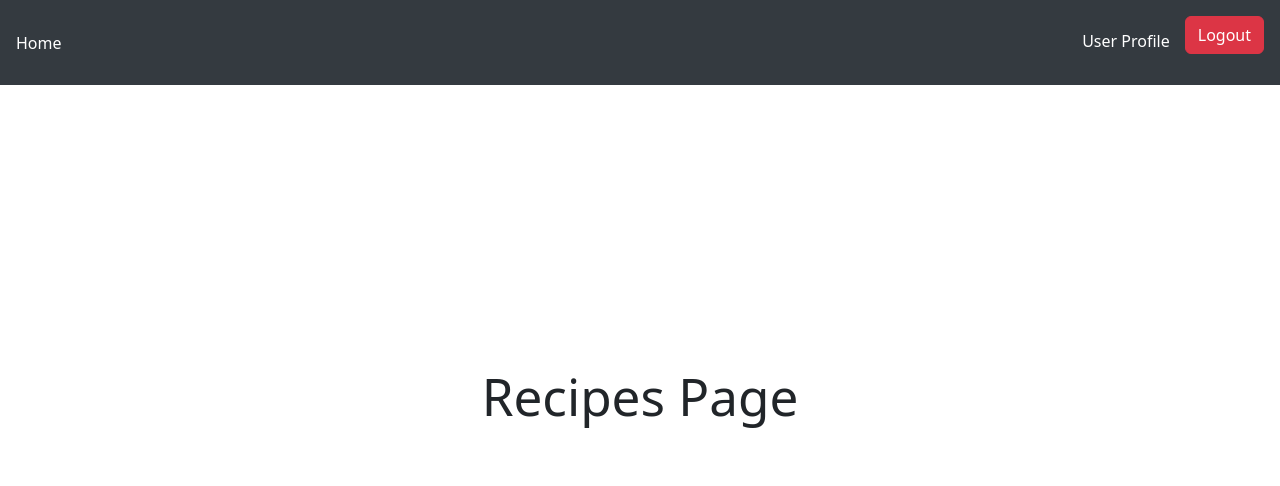
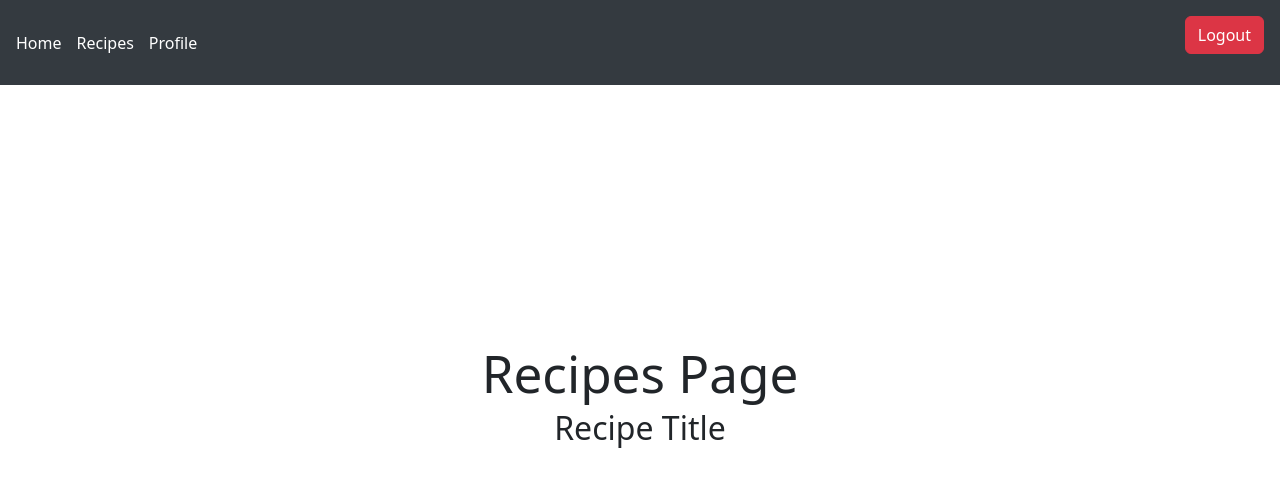
Before and after one commit to Gucci-Man/Capstone-II, a React (Vite) app in the folder frontend/: page /recipes in a window 1280 px wide. Shown: the top 486 px of the page. Built offline with nearby package versions, Linux system fonts and the light colour scheme; no server answers; sample sign-in values are in the browser's storage.

Commit message:
add recipe to NavBar and style

```diff
--- a/frontend/src/App.jsx
+++ b/frontend/src/App.jsx
@@ -1,4 +1,4 @@
-import './App.css'
+import './styles/App.css'
 import React, {useState, useEffect} from 'react';
 import { BrowserRouter } from "react-router-dom";
 import RouteList from './RouteList';
@@ -13,7 +13,7 @@ function App() {
   useEffect(() => {
     const checkLoggedIn = () => {
       setToken(localStorage.getItem('token'));
-      setUsername(localStorage.getItem('username')); // For NavBar
+      setUsername(localStorage.getItem('username')); // For accessing backend
       setIsLoggedIn(token !== null);
       /* console.log("inside useEffect App", isLoggedIn) */
     }
--- a/frontend/src/NavBar.jsx
+++ b/frontend/src/NavBar.jsx
@@ -24,9 +24,10 @@ const NavBar = ({ username, setIsLoggedIn }) => {
         <nav>
             <div className="navbar-left">
                 <Link to="/">Home</Link>
+                <Link to="/recipes">Recipes</Link>
+                <Link to={`/user/${username}`}>Profile</Link>
             </div>
             <div className="navbar-right">
-                <Link to={`/user/${username}`}>User Profile</Link>
                 <button onClick={handleLogout} className="btn btn-danger">Logout</button>
             </div>
         </nav>
--- a/frontend/src/RouteList.jsx
+++ b/frontend/src/RouteList.jsx
@@ -1,11 +1,11 @@
 import React from 'react';
 import { Routes, Route, Navigate, BrowserRouter } from 'react-router-dom';
 import WelcomePage from './routes/WelcomePage';
-import RegistrationForm from './routes/RegistrationForm';
+import RegistrationForm from './routes/Auth/RegistrationForm';
 import NotFound from './routes/NotFound';
 import Home from './routes/Home';
 import UserProfile from './routes/UserProfile';
-import RecipePage from './routes/RecipePage';
+import RecipePage from './routes/Recipe/RecipePage';
 
 const RouteList = ({token, setIsLoggedIn, setToken}) => {
     // TODO: Add route for user recipes
--- a/frontend/src/routes/LoginForm.jsx
+++ b/frontend/src/routes/Auth/LoginForm.jsx
@@ -1,6 +1,6 @@
 import React, { useState, useEffect } from 'react';
 import { Link, Navigate, useNavigate } from "react-router-dom";
-import '../styles/LoginForm.css'
+import '../../styles/LoginForm.css'
 import axios from 'axios';
 
 const baseURL = import.meta.env.VITE_BASE_URL;
--- a/frontend/src/routes/Home.jsx
+++ b/frontend/src/routes/Home.jsx
@@ -1,6 +1,6 @@
 import React, { useState, useEffect } from 'react';
 import { useNavigate } from 'react-router-dom';
-import RecipeCreation from './RecipeCreation';
+import RecipeCreation from './Recipe/RecipeCreation';
 
 
 // Only logged in users can see this page with token
--- /dev/null
+++ b/frontend/src/routes/Recipe/RecipeComponent.jsx
@@ -0,0 +1,12 @@
+import React from 'react';
+
+const RecipeComponent = ({ recipe }) => {
+
+    return (
+        <div className="recipe">
+            <h2>Recipe Title</h2>
+        </div>
+    );
+};
+
+export default RecipeComponent;
--- a/frontend/src/routes/RecipeCreation.jsx
+++ b/frontend/src/routes/Recipe/RecipeCreation.jsx
@@ -1,6 +1,7 @@
 import React, { useState, useEffect } from 'react';
 import { useNavigate } from 'react-router-dom';
 import axios from 'axios';
+import RecipeComponent from './RecipeComponent'; // To display recipe
 
 const baseURL = import.meta.env.VITE_BASE_URL;
 
@@ -56,7 +57,7 @@ const RecipeCreation = ({ token }) => {
         }
     };
 
-    // TODO: Style display of created recipe
+    // TODO: Use RecipeComponent to display instead of form
     return (
         <div>
             {isLoading && <div className="loading-screen">Loading...</div>}
--- a/frontend/src/routes/RecipePage.jsx
+++ b/frontend/src/routes/Recipe/RecipePage.jsx
@@ -1,7 +1,7 @@
 import React, {useState, useEffect } from 'react';
 import { useNavigate } from 'react-router-dom'
 import axios from 'axios';
-// TODO create and import recipe component
+import RecipeComponent from './RecipeComponent';
 
 const RecipePage = ({ token }) => {
     const navigate = useNavigate();
@@ -19,6 +19,7 @@ const RecipePage = ({ token }) => {
     return (
         <div>
             <h1>Recipes Page</h1>
+            <RecipeComponent />
         </div>
     );
 };
--- a/frontend/src/routes/WelcomePage.jsx
+++ b/frontend/src/routes/WelcomePage.jsx
@@ -1,6 +1,6 @@
 import React, { useEffect} from 'react';
 import { Link, useNavigate  } from 'react-router-dom';
-import LoginForm from './LoginForm';
+import LoginForm from './Auth/LoginForm';
 
 const WelcomePage = ({token, setIsLoggedIn}) => {
     const navigate = useNavigate();
--- a/frontend/src/styles/NavBar.css
+++ b/frontend/src/styles/NavBar.css
@@ -1,17 +1,15 @@
 /* NavBar.css */
 nav {
-    background-color: #343a40; /* Dark gray background */
+  background-color: #343a40;
   color: white;
   padding: 1rem;
   display: flex;
   align-items: center;
   justify-content: space-between;
-
-    /* Key CSS for positioning */
-    position: fixed;      /* Make it stick to the top */
-    top: 0;               /* Position at the very top */
-    left: 0;              /* Position at the very left */
-    width: 100%;          /* Span across the full page width */
+  position: fixed;
+  top: 0;
+  left: 0;
+  width: 100%;
 }
 
 nav a {
@@ -20,6 +18,10 @@ nav {
   margin-right: 15px;
 }
 
+nav a:hover {
+    opacity: 0.8; /* Slightly fade on hover */
+}
+
 .btn-danger {
     background-color: #dc3545;
     border-color: #dc3545;
```
Also changed, not shown: frontend/src/routes/Auth/RegistrationForm.jsx (renamed from frontend/src/routes/RegistrationForm.jsx), frontend/src/styles/App.css (renamed from frontend/src/App.css). Lines whose indentation alone changed are shown as unchanged.
